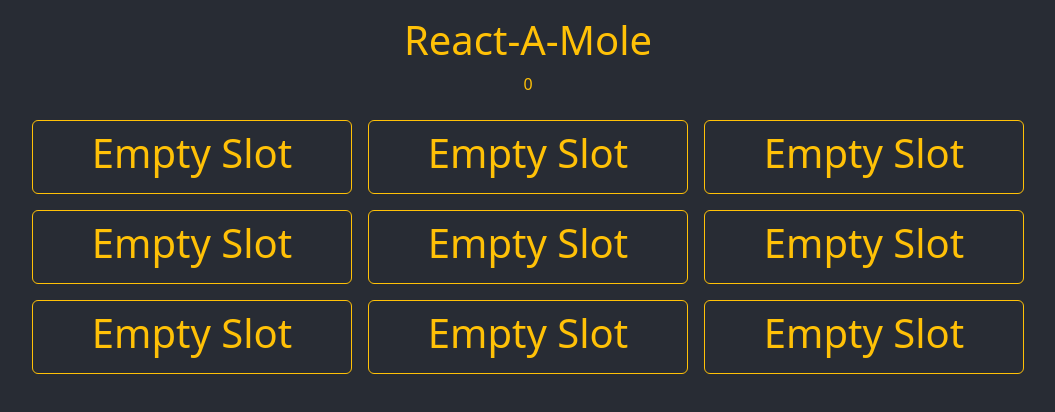
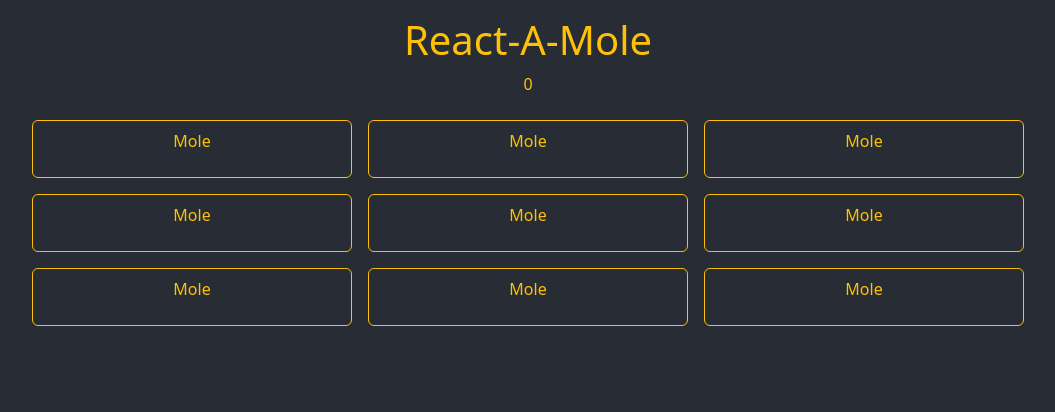
Before and after one commit to TheQueepingHour/React-A-Mole, a React (Create React App) app: page / in a window 1280 px wide. Shown: the top 412 px of the page, without its empty margins (112-1167 px from the left). Built offline with nearby package versions, Linux system fonts and the light colour scheme.

Commit message:
Wrote function for emptySlot, as well as changed to props.toggle and added toggle to items on molecontainer.

```diff
--- a/src/EmptySlot.js
+++ b/src/EmptySlot.js
@@ -1,8 +1,17 @@
-
+import React, {useEffect} from "react"
+import MoleHill from './molehill.png'
 
 const EmptySlot = (props) => {
+    useEffect(() => {
+        let moleTime = Math.floor(Math.random() * 3000)
+        let timer = setTimeout(() => {
+            props.toggle(true)
+        }, moleTime)
+        return () => clearTimeout(timer)
+    })
+
     return(
-        <h1>Empty Slot</h1>
+        <img src={MoleHill} />
     )
 }
 
--- a/src/MoleContainer.js
+++ b/src/MoleContainer.js
@@ -11,7 +11,7 @@ const MoleContainer = (props) => {
         displayMole(false)
     }
 
-    let moleDisplay = mole ? <Mole  /> : <EmptySlot />
+    let moleDisplay = mole ? <Mole setScore = {props.setScore} toggle={displayMole} handleBop={handleBop} /> : <EmptySlot toggle={displayMole} />
 
     return (
         <div className="col-lg-3 col-md-3 col-sm-3 col-3 p-2 m-2 border border-warning rounded">
```
Also changed, not shown: src/mole.png (renamed from public/mole.png), src/molehill.png (renamed from public/molehill.png).
